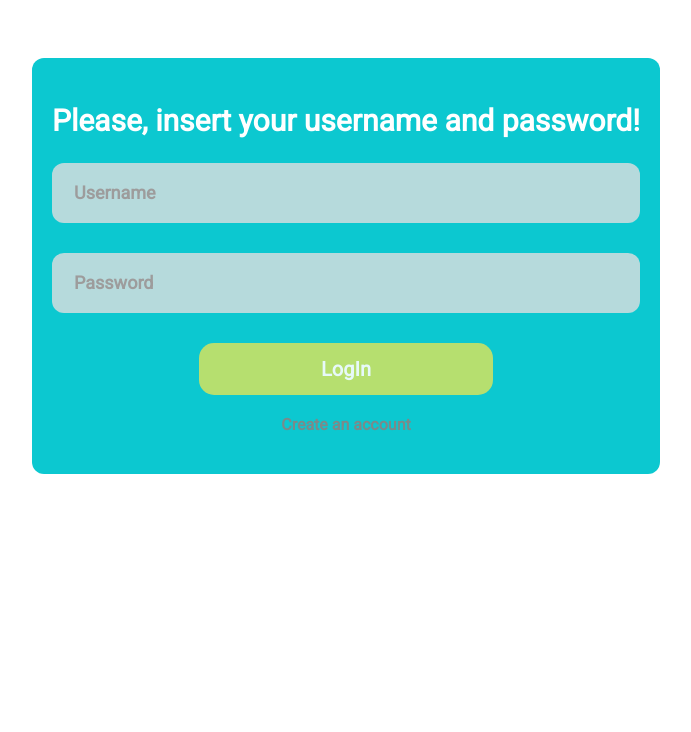
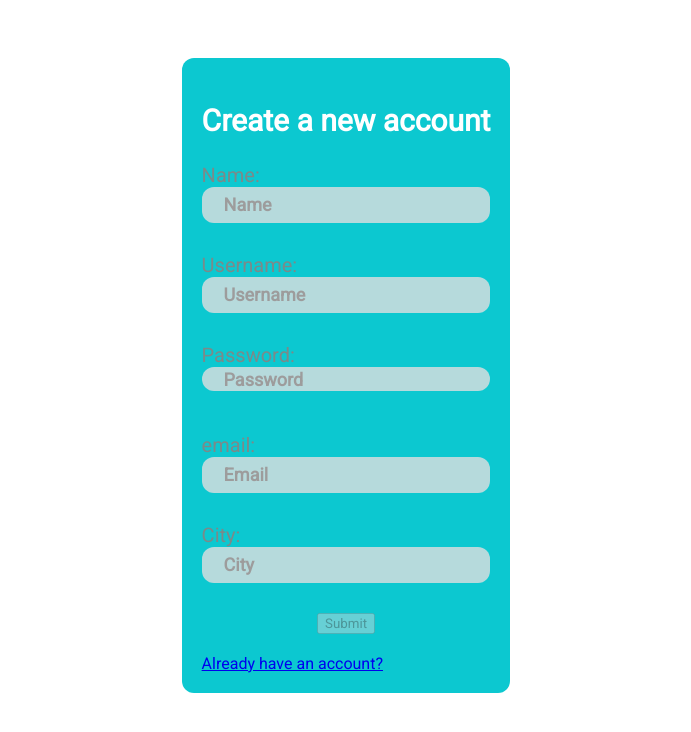
Before and after one commit to Marianlopig/final-project-front, a React (Create React App) app: page /login in a window 1280 px wide. Shown: the top 732 px of the page, without its empty margins (294-985 px from the left). Built offline with nearby package versions, Linux system fonts and the light colour scheme.

Commit message:
adding the register form as a component

```diff
--- a/src/App.tsx
+++ b/src/App.tsx
@@ -1,4 +1,5 @@
 import { Navigate, Route, Routes } from "react-router-dom";
+import RegisterForm from "./components/RegisterForm/RegisterForm";
 import LoginPage from "./pages/LoginPage/LoginPage";
 
 const App = () => {
@@ -6,7 +7,7 @@ const App = () => {
     <div>
       <Routes>
         <Route path="/" element={<Navigate to="/login" />} />
-        <Route path="/login" element={<LoginPage />} />
+        <Route path="/login" element={<RegisterForm />} />
       </Routes>
     </div>
   );
--- /dev/null
+++ b/src/components/RegisterForm/RegisterForm.tsx
@@ -0,0 +1,112 @@
+import { ChangeEvent, FormEvent, useEffect, useState } from "react";
+import { useNavigate } from "react-router";
+import { Link } from "react-router-dom";
+import { useAppDispatch } from "../../redux/hooks/hooks";
+import { registerThunk } from "../../redux/thunks/userThunk/userThunk";
+import { RegisterFormStyles } from "./RegisterFormStyles";
+
+const RegisterForm = () => {
+  const [user, setUser] = useState({
+    name: "",
+    username: "",
+    password: "",
+    email: "",
+    city: "",
+  });
+  const [buttonDisabled, setButtonDisabled] = useState(true);
+
+  const dispatch = useAppDispatch();
+  const navigate = useNavigate();
+
+  useEffect(() => {
+    if (user.username !== "" && user.password !== "") {
+      setButtonDisabled(false);
+    } else {
+      setButtonDisabled(true);
+    }
+  }, [user]);
+
+  const handleChange = (event: ChangeEvent<HTMLInputElement>) => {
+    setUser({ ...user, [event.target.id]: event.target.value });
+  };
+
+  const handleSubmit = (event: FormEvent<HTMLFormElement>) => {
+    event.preventDefault();
+    dispatch(registerThunk(user));
+    navigate("/");
+  };
+
+  return (
+    <RegisterFormStyles>
+      <div className="container">
+        <h2>Create a new account</h2>
+        <form onSubmit={handleSubmit}>
+          <label>
+            Name:
+            <input
+              id="name"
+              type="text"
+              value={user.name}
+              onChange={(event) => handleChange(event)}
+              placeholder="Name"
+              autoComplete="off"
+            />
+          </label>
+          <label>
+            Username:
+            <input
+              id="username"
+              type="text"
+              value={user.username}
+              onChange={(event) => handleChange(event)}
+              placeholder="Username"
+              autoComplete="off"
+            />
+          </label>
+          <label>
+            Password:
+            <div className="slider">
+              <input
+                id="password"
+                type="password"
+                value={user.password}
+                onChange={(event) => handleChange(event)}
+                placeholder="Password"
+                autoComplete="off"
+              />
+            </div>
+          </label>
+          <label>
+            email:
+            <input
+              id="email"
+              type="email"
+              value={user.password}
+              onChange={(event) => handleChange(event)}
+              placeholder="Email"
+              autoComplete="off"
+            />
+          </label>
+          <label>
+            City:
+            <input
+              id="city"
+              type="city"
+              value={user.password}
+              onChange={(event) => handleChange(event)}
+              placeholder="City"
+              autoComplete="off"
+            />
+          </label>
+
+          <div className="submitContainer">
+            <input type="submit" value="Submit" disabled={buttonDisabled} />
+          </div>
+          <Link to="/login">Already have an account?</Link>
+        </form>
+      </div>
+    </RegisterFormStyles>
+  );
+};
+
+export default RegisterForm;
--- /dev/null
+++ b/src/components/RegisterForm/RegisterFormStyles.tsx
@@ -0,0 +1,87 @@
+import styled from "styled-components";
+
+export const RegisterFormStyles = styled.div`
+  display: flex;
+  flex-direction: column;
+  align-items: center;
+  justify-content: center;
+  padding-top: 50px;
+
+  .container {
+    background-color: #0cc8d0;
+    padding: 20px;
+    border-radius: 12px;
+    border: 0;
+    box-sizing: border-box;
+    h2 {
+      color: white;
+      text-align: center;
+      font-size: 30px;
+    }
+    form {
+      display: flex;
+      flex-direction: column;
+      align-items: flex-start;
+      justify-content: center;
+      row-gap: 20px;
+      .link {
+        font-weight: bolder;
+        width: 100%;
+        display: flex;
+        justify-content: center;
+        margin: 0 0 20px 0;
+        a {
+          text-decoration: none;
+          color: #7b8a8a;
+        }
+      }
+      label {
+        display: flex;
+        flex-direction: column;
+        width: 100%;
+        height: 60px;
+        padding-bottom: 10px;
+        font-size: 20px;
+        color: #7b8a8a;
+
+        input {
+          ::placeholder {
+            color: #9d9c9c;
+            font-weight: bolder;
+            padding-left: 20px;
+          }
+          width: 100%;
+          align-items: center;
+          justify-content: center;
+          background-color: #b6dadc;
+          border-radius: 12px;
+          border: 0;
+          box-sizing: border-box;
+          color: white;
+          font-size: 18px;
+          height: 100%;
+        }
+      }
+      .submitContainer {
+        display: flex;
+        width: 100%;
+        justify-content: center;
+        button {
+          background-color: #c9e265;
+          color: white;
+          padding: 14px 20px;
+          border: none;
+          font-weight: bold;
+          cursor: pointer;
+          width: 50%;
+          opacity: 0.9;
+          display: flex;
+          justify-content: center;
+          font-size: 20px;
+          border-radius: 15px;
+          align-items: center;
+        }
+      }
+    }
+  }
+`;
--- a/src/redux/thunks/userThunk/userThunk.ts
+++ b/src/redux/thunks/userThunk/userThunk.ts
@@ -25,7 +25,8 @@ export const loginThunk =
     }
   };
 
-export const registerThunk = async (userData: IUser) => {
+export const registerThunk =
+  (userData: IUser) => async (dispatch: Dispatch) => {
     await axios.post(
       `${process.env.REACT_APP_API_URL}/users/register`,
       userData,
```
Lines whose indentation alone changed are shown as unchanged.
